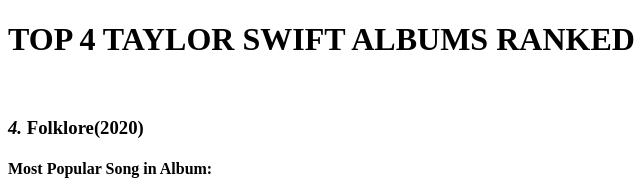
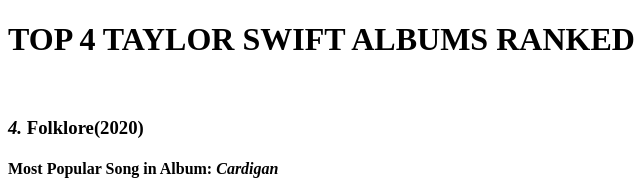
Before and after one commit to priyarw/priyarw.github.io, a plain HTML site: page index.html in a window 1280 px wide. Shown: the top 196 px of the page, 0-640 px from the left. Drawn offline with Linux system fonts and the light colour scheme; grey boxes are pictures that could not be loaded.

Commit message:
before css

```diff
--- a/index.html
+++ b/index.html
@@ -9,7 +9,7 @@
         <br>
         <p>
             <h3><i><b>4.</b></i> Folklore(2020)</h3>
-           <h4>Most Popular Song in Album: </h4>
+           <h4>Most Popular Song in Album: <i>Cardigan</i></h4>
            <img src="https://upload.wikimedia.org/wikipedia/en/f/f8/Taylor_Swift_-_Folklore.png" width = "200px" height = "200px" alt="Image of album cover.">
            <br>
            <h3><i><b>3.</b></i> Evermore(2020)</h3>
```
